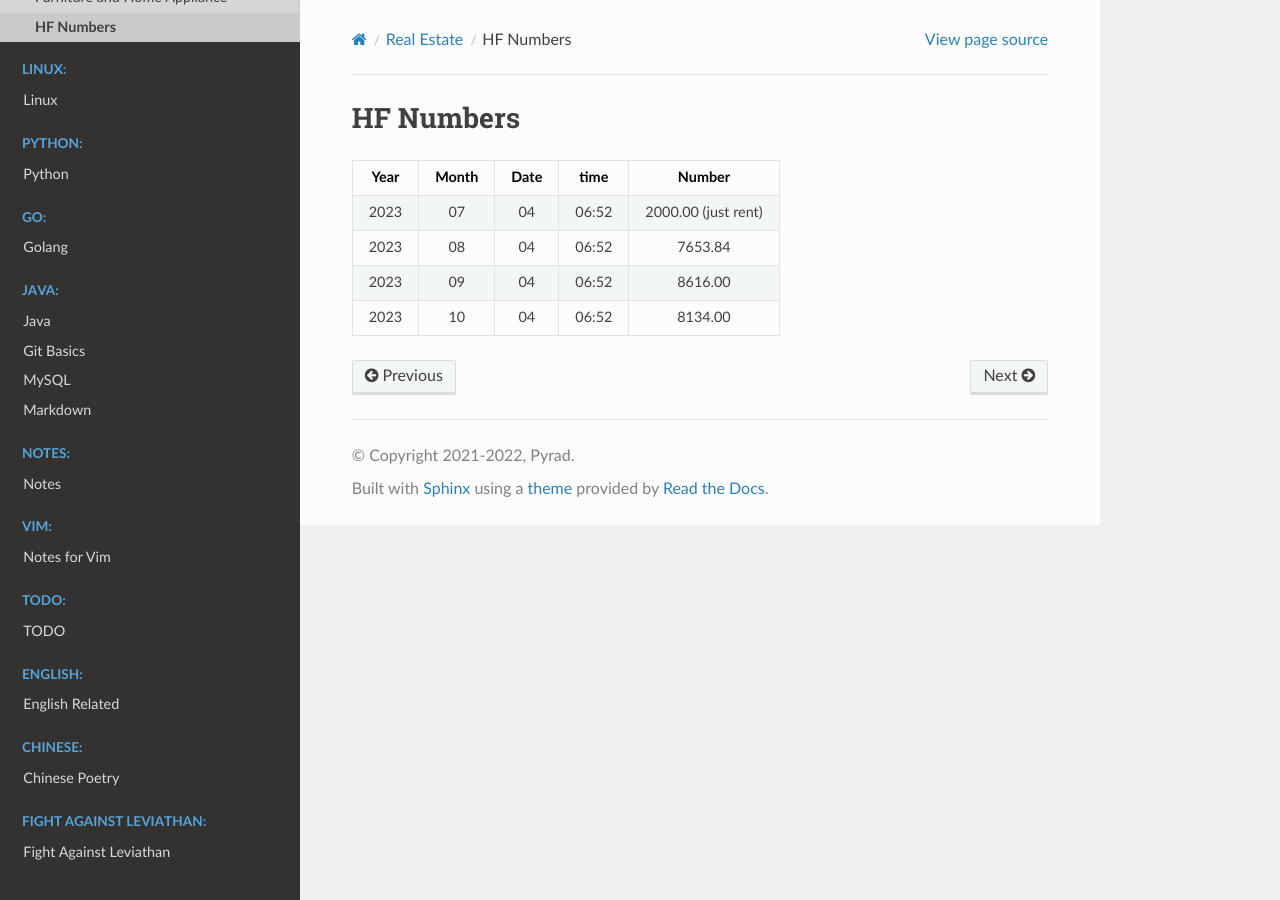
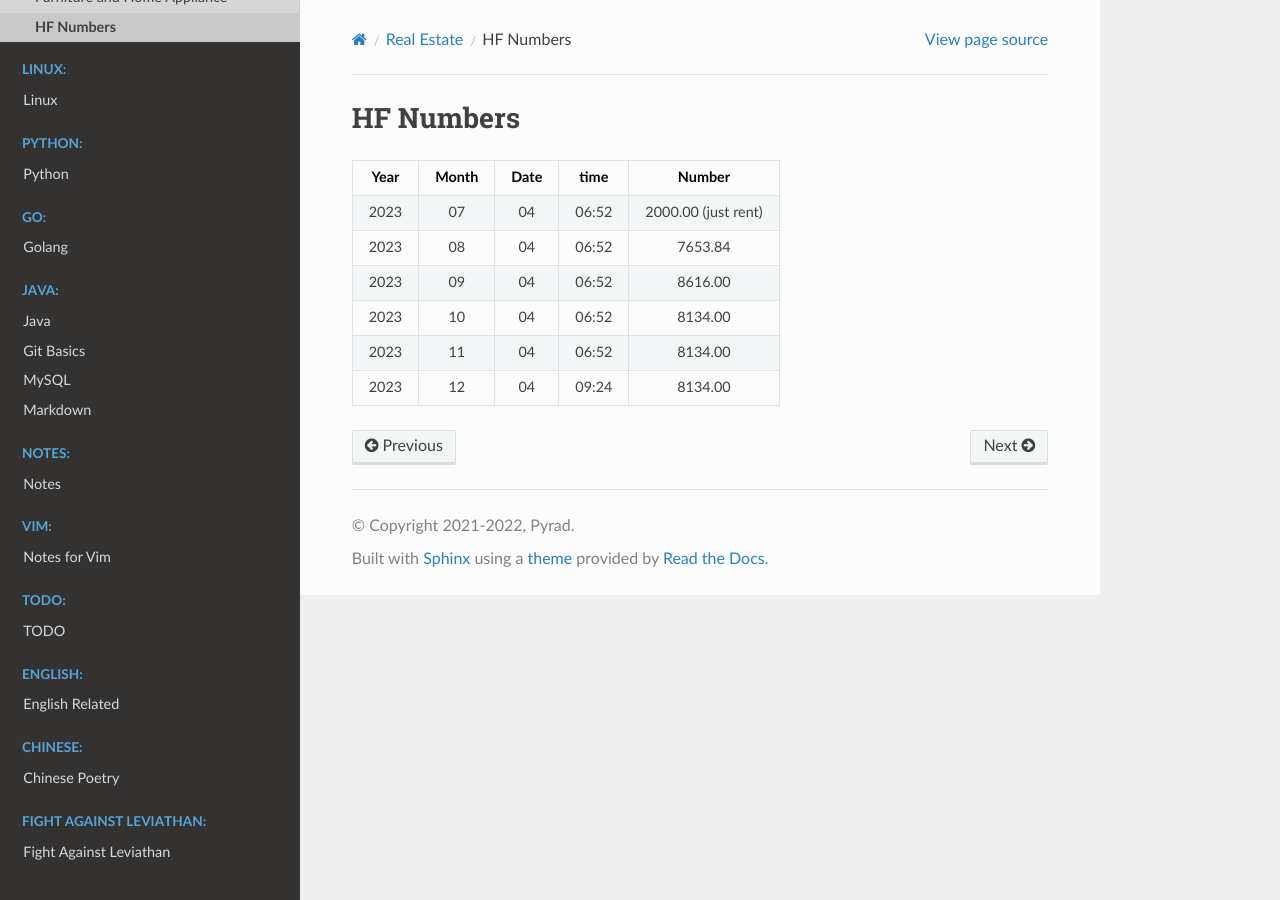
Before and after one commit to Pyrad/pyradnotes, a Sphinx documentation site: the page built from source/RealEstate/hfnumbers.md, in a window 1280 px wide. Built offline with Sphinx 7.4.7 and the Read the Docs theme 2.0.0, drawn with Linux system fonts in a browser that asks for light colours.

Commit message:
RealEstate Update hfnumbers

```diff
--- a/source/RealEstate/hfnumbers.md
+++ b/source/RealEstate/hfnumbers.md
@@ -1,9 +1,11 @@
 
 # HF Numbers
 
-| Year | Month | Date | time  | Number  |
+|Year| Month | Date | time  | Number  |
 |:----:|:-----:|:----:|:-----:|:-------:|
-| 2023 |  07   |  04  | 06:52 |2000.00 (just rent)|
+| 2023 |  07   |  04  | 06:52 |2000.00 (just rent) |
 |2023|08 |04|06:52|7653.84|
 |2023|09|04|06:52|8616.00|
-|2023|10|04|06:52|8134.00|
+|2023 |10|04|06:52|8134.00|
+|2023 |11|04|06:52|8134.00|
+|2023 |12|04|09:24|8134.00|
```
